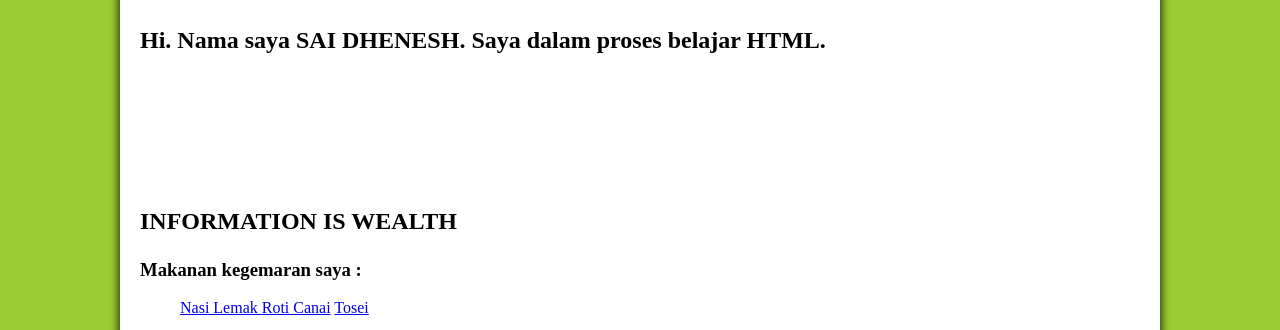
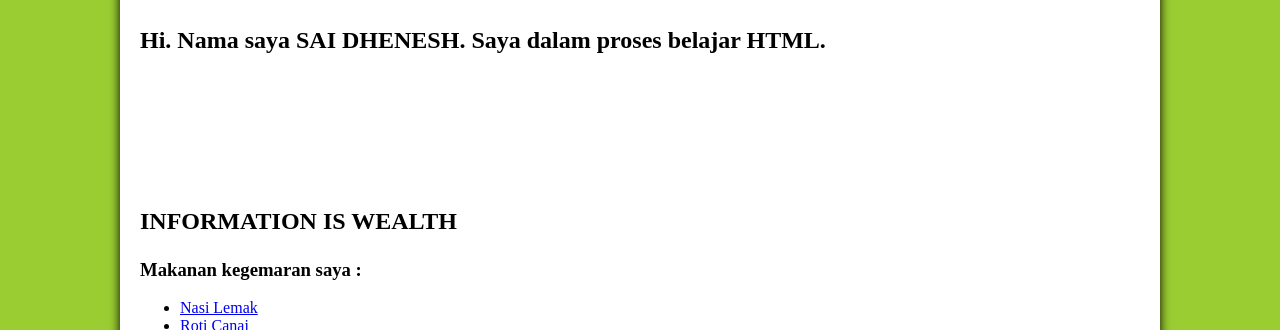
Before and after one commit to Saidnesh/Saidnesh.github.io, a plain HTML site: page Index.html in a window 1280 px wide. Shown: the part 470-800 px from the top of the page. Drawn offline with Linux system fonts and the light colour scheme.

Commit message:
Update Index.html

```diff
--- a/Index.html
+++ b/Index.html
@@ -30,9 +30,9 @@
 <h3>Makanan kegemaran saya : </h3>
 
 <ul>
-	<a href="https://en.wikipedia.org/wiki/Nasi_lemak">Nasi Lemak </a>
-	<a href="https://en.wikipedia.org/wiki/Roti_canai">Roti Canai</a>
-	<a href="https://upload.wikimedia.org/wikipedia/commons/thumb/9/9f/Dosa_at_Sri_Ganesha_Restauran%2C_Bangkok_%2844570742744%29.jpg/330px-Dosa_at_Sri_Ganesha_Restauran%2C_Bangkok_%2844570742744%29.jpg">Tosei</a>
+	<li><a href="https://en.wikipedia.org/wiki/Nasi_lemak">Nasi Lemak </a></li>
+	<li><a href="https://en.wikipedia.org/wiki/Roti_canai">Roti Canai</a></li>
+	<li><a href="https://upload.wikimedia.org/wikipedia/commons/thumb/9/9f/Dosa_at_Sri_Ganesha_Restauran%2C_Bangkok_%2844570742744%29.jpg/330px-Dosa_at_Sri_Ganesha_Restauran%2C_Bangkok_%2844570742744%29.jpg">Tosei</a></li>
 </ul>
 
 <hr>
```
